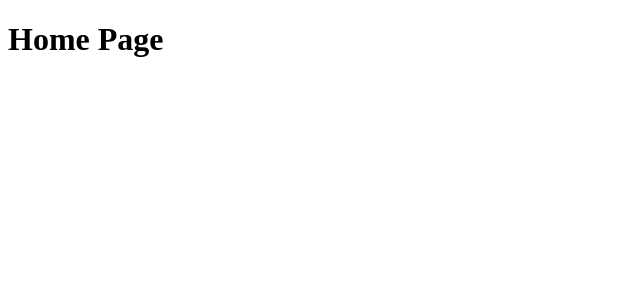
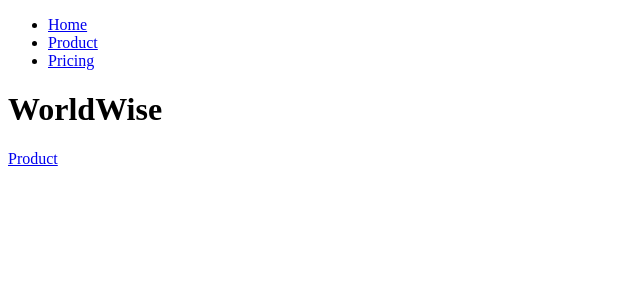
Before and after one commit to Gefila/worldwise, a React (Vite) app: page / in a window 1280 px wide. Shown: the top 300 px of the page, without its empty margins (0-640 px from the left). Built offline with nearby package versions, Linux system fonts and the light colour scheme.

Commit message:
Linking Between Routes With <Link /> and <NavLink />

```diff
--- /dev/null
+++ b/src/assets/components/PageNav.jsx
@@ -0,0 +1,21 @@
+import { NavLink } from "react-router-dom";
+
+export default function PageNav() {
+	return (
+		<nav>
+			<ul>
+				<li>
+					<NavLink to="/">
+						Home
+					</NavLink>
+				</li>
+				<li>
+					<NavLink to="/product">Product</NavLink>
+				</li>
+				<li>
+					<NavLink to="/pricing">Pricing</NavLink>
+				</li>
+			</ul>
+		</nav>
+	);
+}
--- a/src/assets/pages/HomePage.jsx
+++ b/src/assets/pages/HomePage.jsx
@@ -1,7 +1,12 @@
+import { Link } from "react-router-dom";
+import PageNav from "../components/PageNav";
+
 export default function HomePage() {
     return (
         <div>
-            <h1>Home Page</h1>
+            <PageNav/>
+            <h1>WorldWise</h1>
+            <Link to="/product">Product</Link>
         </div>
     )
 }
--- a/src/assets/pages/PageNotFound.jsx
+++ b/src/assets/pages/PageNotFound.jsx
@@ -1,6 +1,9 @@
+import PageNav from "../components/PageNav";
+
 export default function PageNotFound() {
     return (
         <div>
+            <PageNav/>
             <h1>Page Not Found</h1>
         </div>
     )
--- a/src/assets/pages/Pricing.jsx
+++ b/src/assets/pages/Pricing.jsx
@@ -1,6 +1,9 @@
+import PageNav from "../components/PageNav";
+
 export default function Pricing() {
     return (
         <div>
+            <PageNav/>
             <h1>Pricing</h1>
         </div>
     )
--- a/src/assets/pages/Product.jsx
+++ b/src/assets/pages/Product.jsx
@@ -1,6 +1,9 @@
+import PageNav from "../components/PageNav";
+
 export default function Product() {
     return (
         <div>
+            <PageNav/>
             <h1>Product</h1>
         </div>
     )
```
